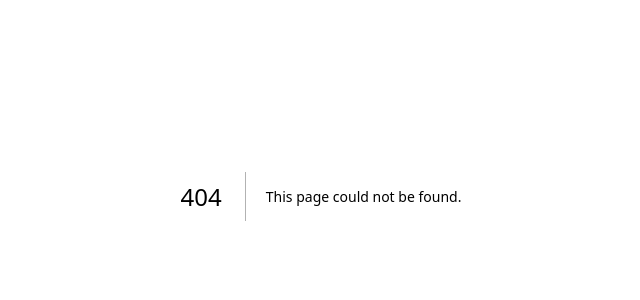
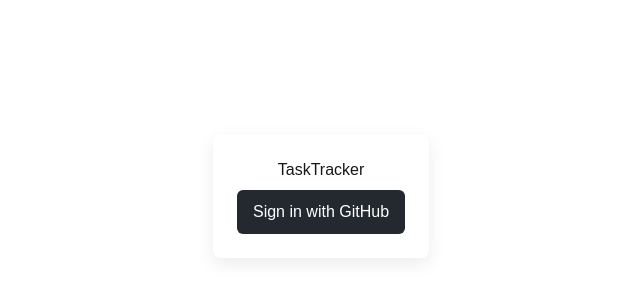
Before and after one commit to nnk25/TaskTracker, a Next.js app: page /signin in a window 1280 px wide. Before the commit this address had no page. Shown: the part 204-504 px from the top of the page, without its empty margins (319-959 px from the left). Built offline with nearby package versions, Linux system fonts and the light colour scheme.

Commit message:
signin page addedd

```diff
--- /dev/null
+++ b/app/signin/page.tsx
@@ -0,0 +1,28 @@
+"use client"
+
+import React from "react"
+import { signIn } from "next-auth/react"
+
+export default function SignInPage() {
+  return (
+    <div style={{ minHeight: "100vh", display: "flex", alignItems: "center", justifyContent: "center" }}>
+      <div style={{ textAlign: "center", padding: 24, borderRadius: 8, boxShadow: "0 6px 18px rgba(0,0,0,0.08)" }}>
+        <h1 style={{ margin: 0, marginBottom: 8 }}>TaskTracker</h1>
+        <button
+          onClick={() => signIn("github")}
+          style={{
+            background: "#24292f",
+            color: "#fff",
+            border: "none",
+            padding: "10px 16px",
+            borderRadius: 6,
+            cursor: "pointer",
+            fontSize: 16,
+          }}
+        >
+          Sign in with GitHub
+        </button>
+      </div>
+    </div>
+  )
+}
```
